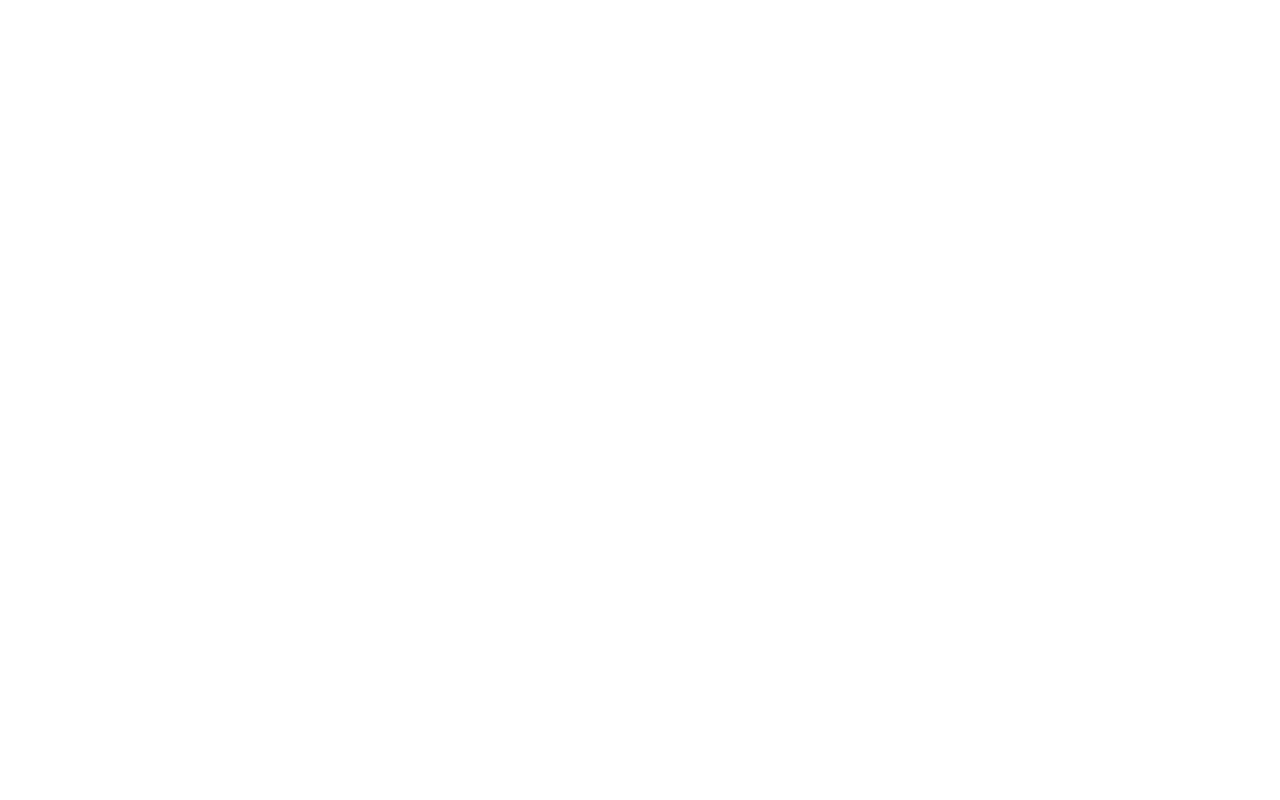
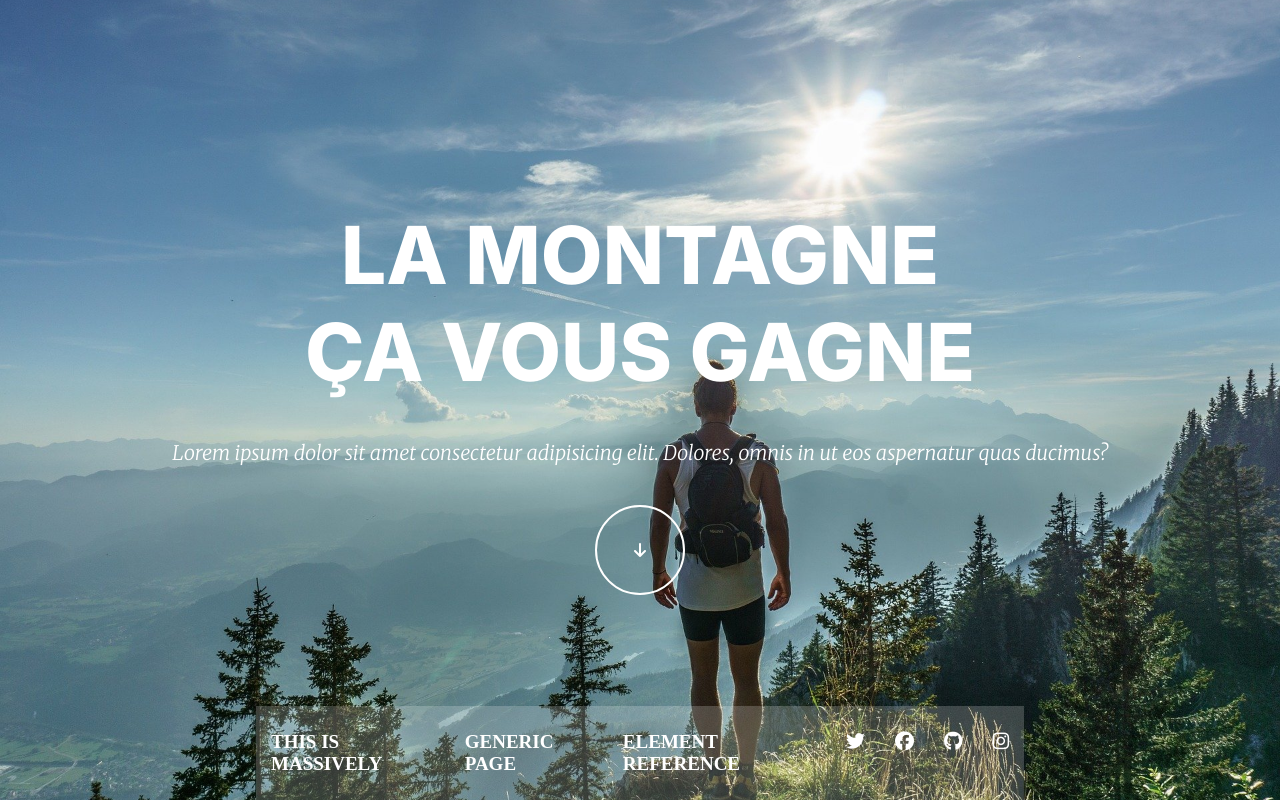
Before and after one commit to nitral974/sass-tp1, a website: page index.html in a window 1280 px wide. Drawn offline with Linux system fonts and the light colour scheme.

Commit message:
première implantation du header

```diff
--- /dev/null
+++ b/assets/scss/_base.scss
@@ -0,0 +1,84 @@
+html {
+  font-size: 62.5%;
+}
+
+body {
+  font-family: var(--font-family);
+  font-size: 1.6rem;
+}
+
+ul {
+  list-style: none;
+}
+
+a {
+  color: inherit;
+  text-decoration: none;
+}
+
+header {
+  height: 100vh;
+  display: flex;
+  justify-content: center;
+  align-items: center;
+  background: url("../images/bg.jpg") center / cover;
+}
+
+.hero {
+  max-width: 110rem;
+  display: flex;
+  flex-direction: column;
+  row-gap: 40px;
+  color: white;
+  text-align: center;
+  position: relative;
+  &-title {
+    width: 90%;
+    margin: 0 auto;
+    font-family: "Inter", sans-serif;
+    font-size: 8rem;
+    font-weight: 800;
+    text-transform: uppercase;
+  }
+  &-text {
+    font-family: "Merriweather", serif;
+    font-size: 2rem;
+    font-style: italic;
+    font-weight: 300;
+  }
+}
+
+.circle {
+  align-self: center;
+  &-container {
+    height: 9rem;
+    width: 9rem;
+    display: flex;
+    align-items: center;
+    justify-content: center;
+    border: 2px solid white;
+    border-radius: 50%;
+    padding: 2rem;
+  }
+}
+
+.navbar {
+  width: 100%;
+  max-width: 60%;
+  background: rgba(255, 255, 255, 0.199);
+  position: absolute;
+  bottom: 0;
+  display: flex;
+  justify-content: space-between;
+  ul {
+    display: flex;
+  }
+  &-list a {
+    display: block;
+    padding: 25px 15px;
+    color: white;
+    text-transform: uppercase;
+    font-weight: 800;
+    font-size: 1.9rem;
+  }
+}
--- /dev/null
+++ b/assets/scss/_reset.scss
@@ -0,0 +1,5 @@
+* {
+  margin: 0;
+  padding: 0;
+  box-sizing: border-box;
+}
--- /dev/null
+++ b/assets/scss/_variables.scss
@@ -0,0 +1,3 @@
+:root {
+  --font-family: "Inter, sans serif";
+}
--- /dev/null
+++ b/assets/scss/style.scss
@@ -0,0 +1,3 @@
+@use "variables" as *;
+@use "base" as *;
+@use "reset" as *;
--- a/index.html
+++ b/index.html
@@ -3,7 +3,62 @@
   <head>
     <meta charset="UTF-8" />
     <meta name="viewport" content="width=device-width, initial-scale=1.0" />
+    <link rel="preconnect" href="https://fonts.googleapis.com" />
+    <link rel="preconnect" href="https://fonts.gstatic.com" crossorigin />
+    <link
+      href="https://fonts.googleapis.com/css2?family=Inter:slnt,wght@-10..0,100..900&family=Merriweather:ital,wght@0,300;0,400;0,700;0,900;1,300;1,400;1,700;1,900&display=swap"
+      rel="stylesheet"
+    />
+    <link rel="stylesheet" href="assets/css/style.css" />
+    <script
+      src="https://kit.fontawesome.com/fc78e74bc9.js"
+      crossorigin="anonymous"
+    ></script>
     <title>SASS TP1</title>
   </head>
-  <body></body>
+  <body>
+    <header>
+      <div class="hero">
+        <h1 class="hero-title">La montagne<br />ça vous gagne</h1>
+        <p class="hero-text">
+          Lorem ipsum dolor sit amet consectetur adipisicing elit. Dolores,
+          omnis in ut eos aspernatur quas ducimus?
+        </p>
+        <div class="circle">
+          <div class="circle-container">
+            <i class="fa-solid fa-arrow-down"></i>
+          </div>
+        </div>
+      </div>
+      <nav class="navbar">
+        <ul>
+          <li class="navbar-list">
+            <a href="#" class="navbar-link">This is Massively</a>
+          </li>
+          <li class="navbar-list">
+            <a href="#" class="navbar-link">Generic Page</a>
+          </li>
+          <li class="navbar-list">
+            <a href="#" class="navbar-link">Element reference</a>
+          </li>
+        </ul>
+        <ul>
+          <li class="navbar-list">
+            <a href="#"><i class="fa-brands fa-twitter"></i></a>
+          </li>
+          <li class="navbar-list">
+            <a href="#"><i class="fa-brands fa-facebook"></i></a>
+          </li>
+          <li class="navbar-list">
+            <a href="#"><i class="fa-brands fa-github"></i></a>
+          </li>
+          <li class="navbar-list">
+            <a href="#"><i class="fa-brands fa-instagram"></i></a>
+          </li>
+        </ul>
+      </nav>
+    </header>
+    <main></main>
+    <footer></footer>
+  </body>
 </html>
--- a/package.json
+++ b/package.json
@@ -4,7 +4,7 @@
   "description": "projet 1 sur SASS",
   "main": "index.js",
   "scripts": {
-    "test": "echo \"Error: no test specified\" && exit 1"
+    "sass": "sass -w assets/scss:assets/css"
   },
   "author": "",
   "license": "ISC",
```
Also changed, not shown: assets/css/style.css (added), 1 other file.
